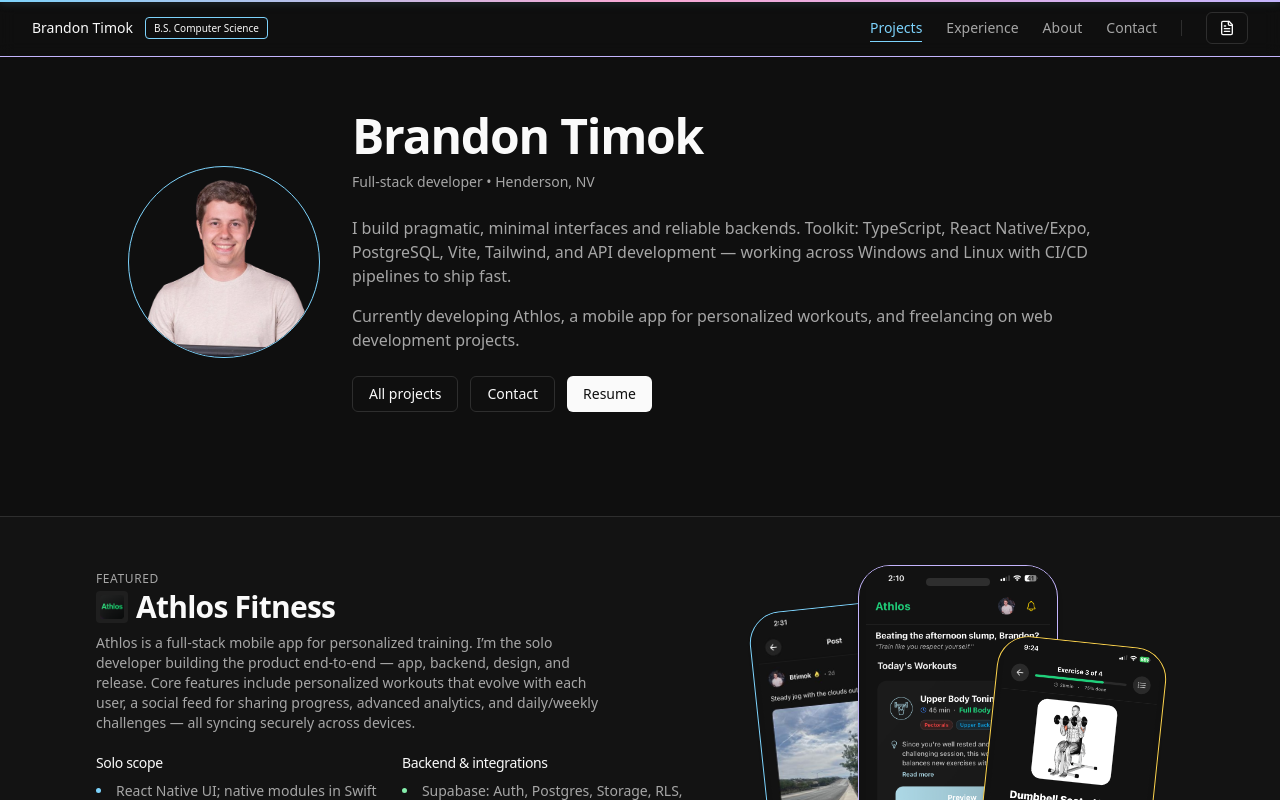
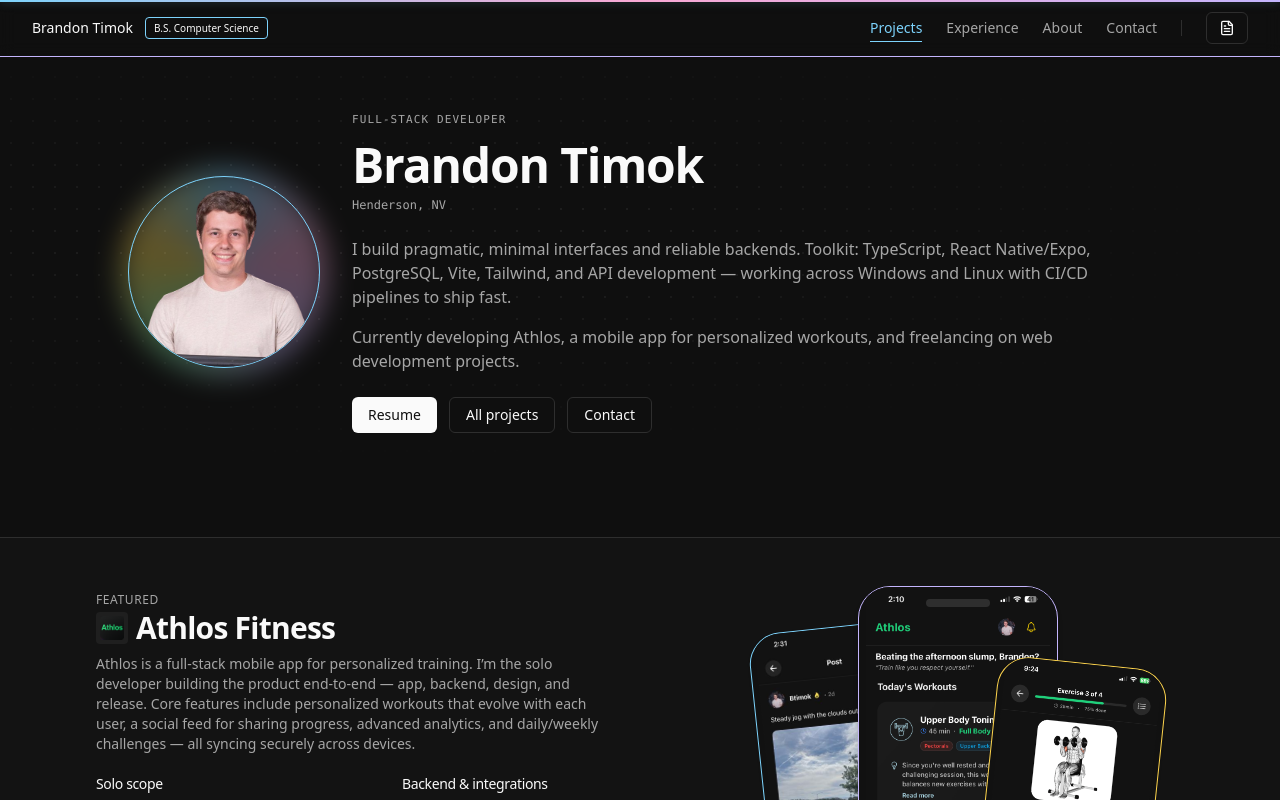
Before and after one commit to B-Timok/dev-portfolio-2.0, a Next.js app: page / in a window 1280 px wide. Shown: the top 800 px of the page. Built offline with nearby package versions, Linux system fonts and the light colour scheme.

Commit message:
Refresh hero: dot-grid backdrop, conic ring, stagger entry, CTA hierarchy

```diff
--- a/src/components/sections/hero-section.tsx
+++ b/src/components/sections/hero-section.tsx
@@ -4,41 +4,110 @@
 import Link from "next/link"
 import { Button } from "@/components/ui/button"
 import { borderClassByIndex } from "@/lib/playful"
+import { StaggerGroup } from "@/components/motion/stagger-group"
+import { StaggerItem } from "@/components/motion/stagger-item"
 
 export default function HeroSection() {
   return (
-    <section className="pt-28 pb-10">
-      <div className="container mx-auto px-4 sm:px-6 lg:px-8">
+    <section className="relative pt-28 pb-10 overflow-hidden">
+      {/* Dot-grid backdrop, faded toward the edges */}
+      <div
+        aria-hidden="true"
+        className="absolute inset-0 pointer-events-none"
+        style={{
+          backgroundImage:
+            "radial-gradient(rgba(255,255,255,0.06) 1px, transparent 1px)",
+          backgroundSize: "22px 22px",
+          maskImage:
+            "radial-gradient(ellipse at 30% 50%, #000 20%, transparent 70%)",
+          WebkitMaskImage:
+            "radial-gradient(ellipse at 30% 50%, #000 20%, transparent 70%)",
+        }}
+      />
+
+      <div className="relative container mx-auto px-4 sm:px-6 lg:px-8">
         <div className="max-w-5xl mx-auto">
-          <div className="flex flex-col md:flex-row items-start md:items-center gap-6 md:gap-8">
-            <div className={"relative shrink-0 w-28 h-28 md:w-36 md:h-36 lg:w-48 lg:h-48 overflow-hidden rounded-full border " + borderClassByIndex(0)}>
-              <Image src="/avatar.png" alt="Avatar" fill className="object-cover" />
+          <StaggerGroup
+            stagger={0.12}
+            className="flex flex-col md:flex-row items-start md:items-center gap-6 md:gap-8"
+          >
+            <StaggerItem className="shrink-0">
+              <div className="relative w-28 h-28 md:w-36 md:h-36 lg:w-48 lg:h-48">
+                {/* Conic gradient blur ring */}
+                <div
+                  aria-hidden="true"
+                  className="absolute -inset-2 rounded-full"
+                  style={{
+                    background:
+                      "conic-gradient(from 0deg, #7dd3fc, #f9a8d4, #c4b5fd, #86efac, #fcd34d, #7dd3fc)",
+                    filter: "blur(14px)",
+                    opacity: 0.35,
+                  }}
+                />
+                <div
+                  className={
+                    "relative w-full h-full overflow-hidden rounded-full border " +
+                    borderClassByIndex(0)
+                  }
+                >
+                  <Image
+                    src="/avatar.png"
+                    alt="Brandon Timok"
+                    fill
+                    className="object-cover"
+                    priority
+                  />
                 </div>
+              </div>
+            </StaggerItem>
+
             <div className="flex-1">
-              <h1 className="text-4xl md:text-5xl font-semibold tracking-tight mb-3">Brandon Timok</h1>
-              <p className="text-sm text-muted-foreground mb-6">Full‑stack developer • Henderson, NV</p>
+              <StaggerItem>
+                <p className="text-[11px] font-mono uppercase tracking-widest text-muted-foreground mb-3">
+                  full‑stack developer
+                </p>
+              </StaggerItem>
+              <StaggerItem>
+                <h1 className="text-4xl md:text-5xl font-semibold tracking-tight mb-2">
+                  Brandon Timok
+                </h1>
+              </StaggerItem>
+              <StaggerItem>
+                <p className="text-xs font-mono text-muted-foreground mb-6">
+                  Henderson, NV
+                </p>
+              </StaggerItem>
+              <StaggerItem>
                 <p className="text-muted-foreground mb-4">
-                I build pragmatic, minimal interfaces and reliable backends. Toolkit: TypeScript, React Native/Expo,
-                PostgreSQL, Vite, Tailwind, and API development — working across Windows and Linux with CI/CD pipelines
-                to ship fast.
+                  I build pragmatic, minimal interfaces and reliable backends.
+                  Toolkit: TypeScript, React Native/Expo, PostgreSQL, Vite,
+                  Tailwind, and API development — working across Windows and
+                  Linux with CI/CD pipelines to ship fast.
                 </p>
+              </StaggerItem>
+              <StaggerItem>
                 <p className="text-muted-foreground mb-6">
-                Currently developing Athlos, a mobile app for personalized workouts, and freelancing on web development
-                projects.
+                  Currently developing Athlos, a mobile app for personalized
+                  workouts, and freelancing on web development projects.
                 </p>
+              </StaggerItem>
+              <StaggerItem>
                 <div className="flex flex-wrap gap-3">
+                  <Button asChild>
+                    <Link href="/Resume25.pdf" target="_blank">
+                      Resume
+                    </Link>
+                  </Button>
                   <Button asChild variant="outline">
                     <Link href="#projects">All projects</Link>
                   </Button>
                   <Button asChild variant="outline">
                     <Link href="#contact">Contact</Link>
                   </Button>
-                <Button asChild>
-                  <Link href="/Resume25.pdf" target="_blank">Resume</Link>
-                </Button>
                 </div>
+              </StaggerItem>
             </div>
-          </div>
+          </StaggerGroup>
         </div>
       </div>
     </section>
```
Lines whose indentation alone changed are shown as unchanged.
